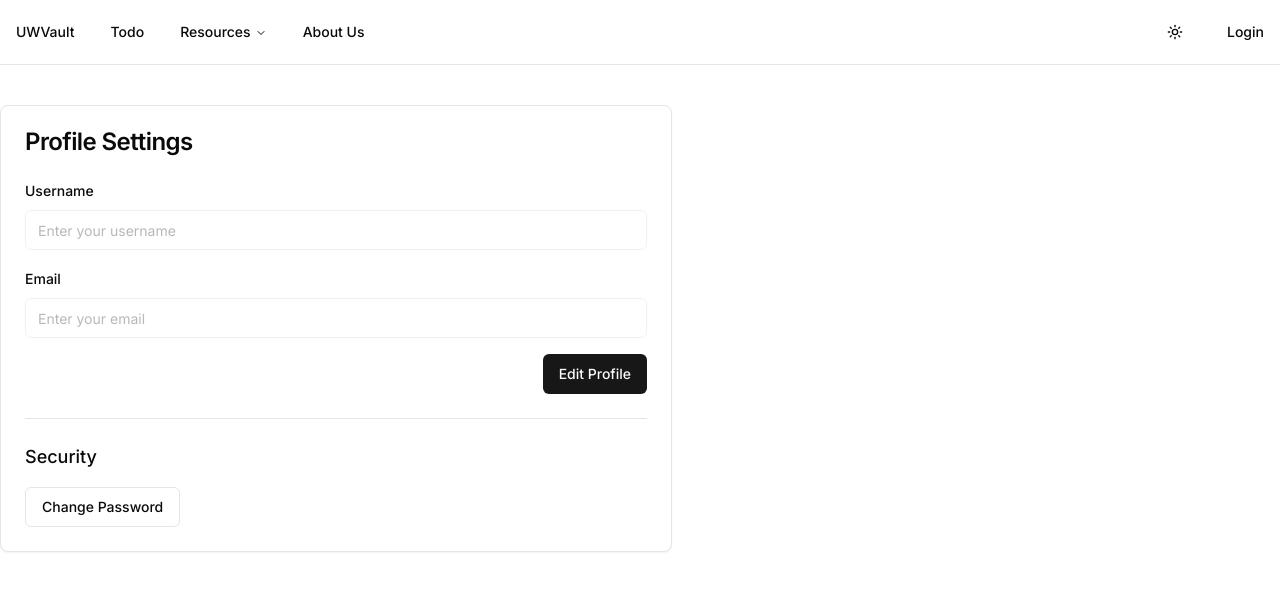
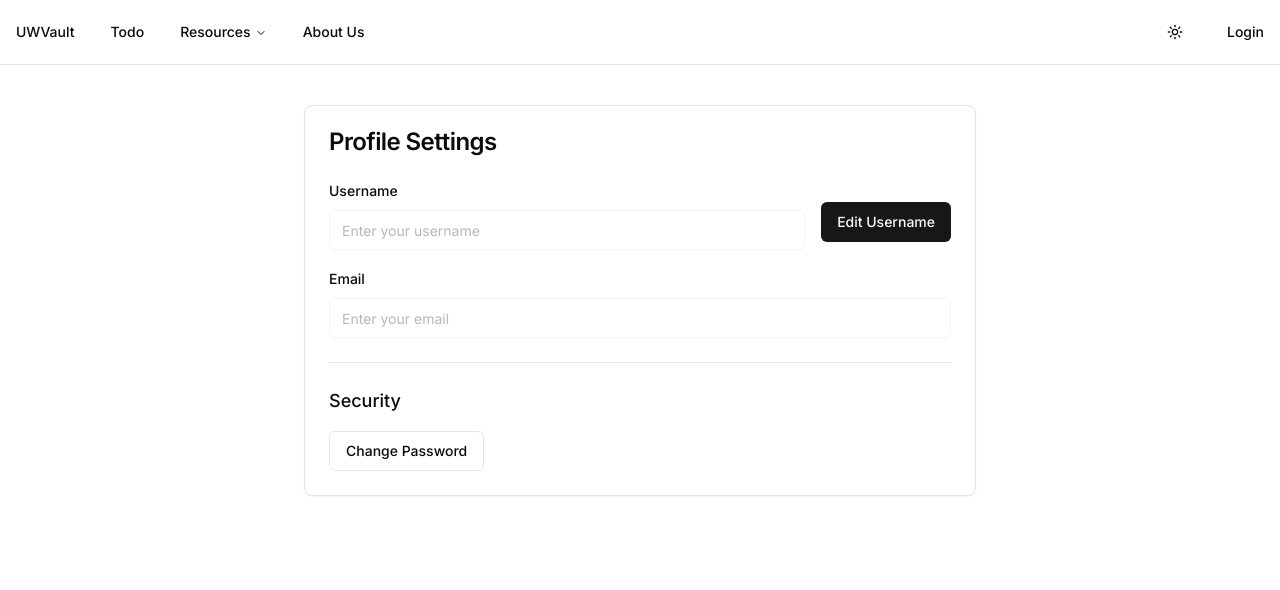
Before and after one commit to JulianZ-CD/uwvault, a Next.js app: page /profile in a window 1280 px wide. Shown: the top 590 px of the page. Built offline with nearby package versions, Linux system fonts and the light colour scheme.

Commit message:
refactor: improve user profile page layout and edit functionality

```diff
--- a/app/(user)/profile/page.tsx
+++ b/app/(user)/profile/page.tsx
@@ -13,7 +13,7 @@ export default function ProfilePage() {
   const { user } = useAuth();
 
   return (
-    <div className="container max-w-2xl py-10">
+    <div className="container max-w-2xl mx-auto py-10">
       <Card>
         <CardHeader>
           <CardTitle>Profile Settings</CardTitle>
--- a/app/components/auth/AuthProvider.tsx
+++ b/app/components/auth/AuthProvider.tsx
@@ -1,6 +1,7 @@
 'use client';
 
 import { createContext, useState, useEffect, type ReactNode } from 'react';
+import { useRouter } from 'next/navigation';
 
 interface User {
   id: string;
@@ -27,6 +28,7 @@ export function AuthProvider({ children }: { children: ReactNode }) {
   const [user, setUser] = useState<User | null>(null);
   const [isLoading, setIsLoading] = useState(true);
   const [error, setError] = useState<string | null>(null);
+  const router = useRouter();
 
   const getCurrentUser = async () => {
     try {
@@ -132,6 +134,7 @@ export function AuthProvider({ children }: { children: ReactNode }) {
       document.cookie =
         'token=; path=/; expires=Thu, 01 Jan 1970 00:00:01 GMT;';
       setUser(null);
+      router.push('/');
     }
   };
 
--- a/app/components/user/UserProfile.tsx
+++ b/app/components/user/UserProfile.tsx
@@ -64,11 +64,12 @@ export function UserProfile({ user }: UserProfileProps) {
     <div className="space-y-6">
       <Form {...form}>
         <form onSubmit={form.handleSubmit(onSubmit)} className="space-y-4">
+          <div className="flex items-center justify-between">
             <FormField
               control={form.control}
               name="username"
               render={({ field }) => (
-              <FormItem>
+                <FormItem className="flex-1 mr-4">
                   <FormLabel>Username</FormLabel>
                   <FormControl>
                     <Input
@@ -81,6 +82,27 @@ export function UserProfile({ user }: UserProfileProps) {
                 </FormItem>
               )}
             />
+            {isEditing ? (
+              <div className="flex gap-2 self-end mb-2">
+                <Button
+                  type="button"
+                  variant="outline"
+                  onClick={() => setIsEditing(false)}
+                >
+                  Cancel
+                </Button>
+                <Button type="submit">Save</Button>
+              </div>
+            ) : (
+              <Button
+                type="button"
+                onClick={() => setIsEditing(true)}
+                className="self-end mb-2"
+              >
+                Edit Username
+              </Button>
+            )}
+          </div>
 
           <FormField
             control={form.control}
@@ -91,7 +113,7 @@ export function UserProfile({ user }: UserProfileProps) {
                 <FormControl>
                   <Input
                     {...field}
-                    disabled={true} // 邮箱始终禁用编辑
+                    disabled={true}
                     type="email"
                     placeholder="Enter your email"
                   />
@@ -100,35 +122,12 @@ export function UserProfile({ user }: UserProfileProps) {
               </FormItem>
             )}
           />
-
-          <div className="flex justify-end gap-4">
-            {isEditing ? (
-              <>
-                <Button
-                  type="button"
-                  variant="outline"
-                  onClick={() => setIsEditing(false)}
-                >
-                  Cancel
-                </Button>
-                <Button type="submit">Save Changes</Button>
-              </>
-            ) : (
-              <Button type="button" onClick={() => setIsEditing(true)}>
-                Edit Profile
-              </Button>
-            )}
-          </div>
         </form>
       </Form>
 
       <div className="border-t pt-6">
-        <h3 className="text-lg font-medium">Security</h3>
-        <div className="mt-4">
-          <Button variant="outline" className="w-full sm:w-auto">
-            Change Password
-          </Button>
-        </div>
+        <h3 className="text-lg font-medium mb-4">Security</h3>
+        <Button variant="outline">Change Password</Button>
       </div>
     </div>
   );
--- a/app/components/user/UserProvider.tsx
+++ b/app/components/user/UserProvider.tsx
@@ -2,15 +2,20 @@
 
 import { createContext, useContext, useState } from 'react';
 
+interface UserProfile {
+  username: string;
+  email: string;
+}
+
 interface UserContextType {
-  updateProfile: (data: any) => Promise<void>;
+  updateProfile: (data: UserProfile) => Promise<void>;
   changePassword: (oldPassword: string, newPassword: string) => Promise<void>;
 }
 
 const UserContext = createContext<UserContextType | undefined>(undefined);
 
 export function UserProvider({ children }: { children: React.ReactNode }) {
-  const updateProfile = async (data: any) => {
+  const updateProfile = async (data: UserProfile) => {
     // 实现更新用户资料的逻辑
   };
 
```
Lines whose indentation alone changed are shown as unchanged.
